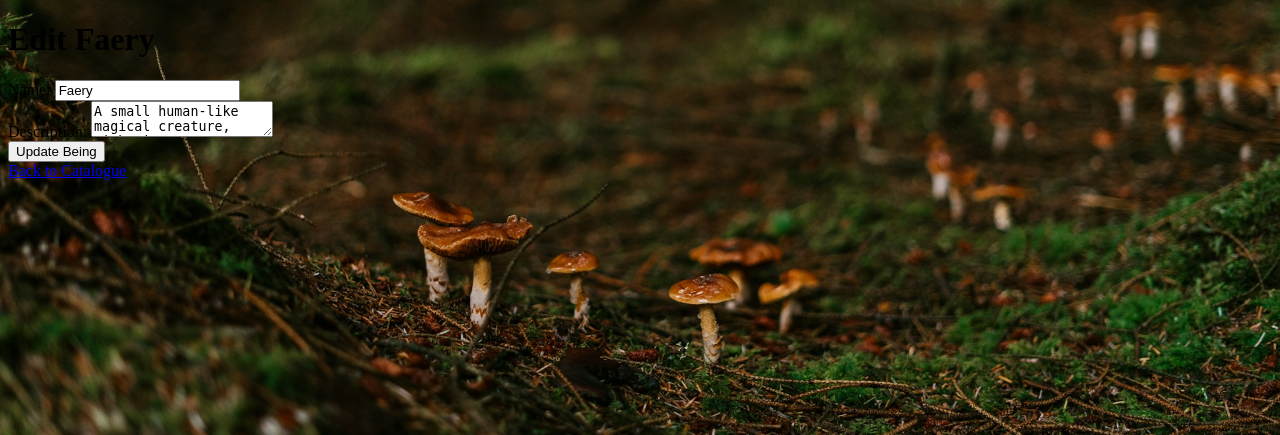
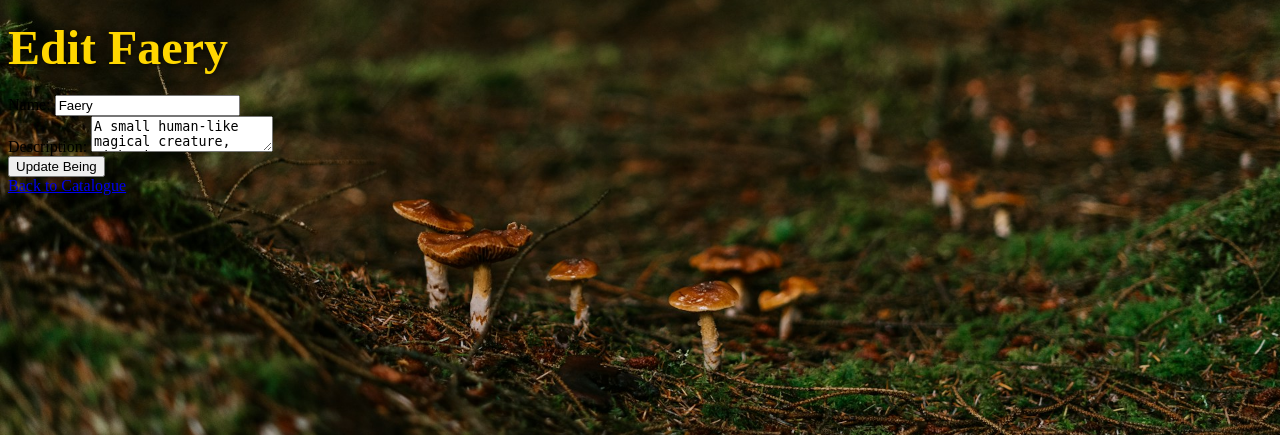
Before and after one commit to jtam90/faefolkfantasium, a Flask app: template faefolkfantasium/templates/edit_being.html in a window 1280 px wide. Shown: the top 435 px of the page. Run offline with Flask 3, Linux system fonts and the light colour scheme; the template is opened without the code that fills it: values that come from a table or form of the project are taken from there, others are empty; data comes from the database, SQL or seed files in the repository.

Commit message:
Add main.js to static folder

```diff
--- a/faefolkfantasium/static/styles.css
+++ b/faefolkfantasium/static/styles.css
@@ -1,6 +1,24 @@
 body {
-    background-image: url('/faefolkfantasium/static/images/background-image.jpg');
+    background-image: url("/static/images/background-image.jpg");
     background-size: cover;
     background-position: center;
     background-repeat: no-repeat;
 }
+
+h1 {
+    font-family: 'Windsong', serif; /* Or any font you choose */
+    font-size: 3rem; /* Increase size to make it stand out */
+    font-weight: bold; /* Make it bold */
+    color: gold; /* Ensure it's a contrasting color */
+    text-shadow: 2px 2px 5px rgba(0, 0, 0, 0.7); /* Add a shadow for depth */
+    margin: 20px 0; /* Add margin for spacing */
+}
+
+h2 {
+    font-family: 'Playfair Display', serif; /* Example for subheadings */
+    font-size: 2rem; /* Larger than before */
+    font-weight: semi-bold; /* Slightly bold */
+    color: #eaeaea; /* Softer white */
+    text-shadow: 1px 1px 3px rgba(0, 0, 0, 0.5); /* Text shadow */
+    margin: 15px 0; /* Add margin for spacing */
+}
--- a/faefolkfantasium/templates/home.html
+++ b/faefolkfantasium/templates/home.html
@@ -9,7 +9,8 @@
     <title>Ethereal Beings</title>
 </head>
 <body>
-    <h1>Ethereal Beings</h1>
+    <h1>Faefolk Fantasium</h1>
+    <h2>A Whimsical Compendium of Ethereal Beings</h2>
     <ul>
         {% for being in beings %}
             <li>{{ being.name }} - {{ being.description }} (Type: {{ being.type }})</li>
```
Also changed, not shown: faefolkfantasium/static/main.js (added).
